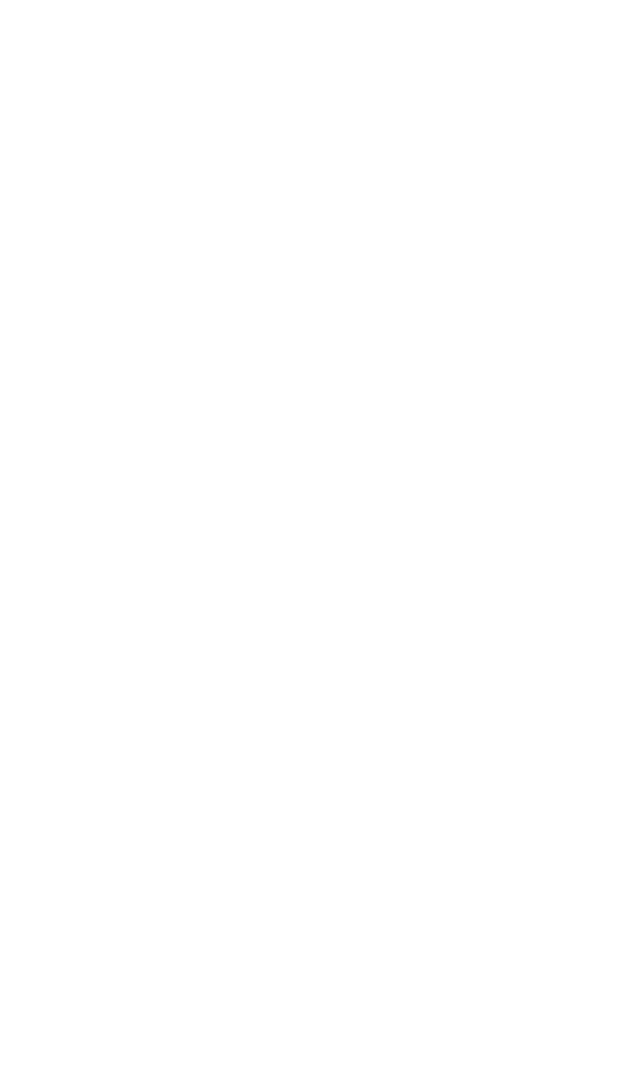
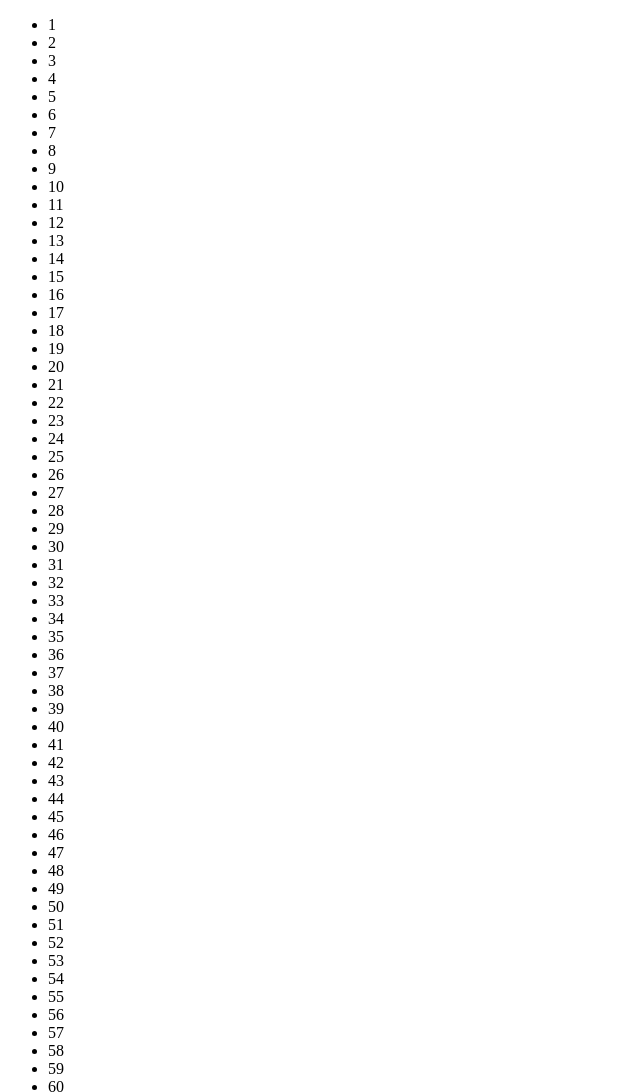
Before and after one commit to francescotroiano98/js-fizzbuzz, a plain HTML site: page index.html in a window 1280 px wide. Shown: the top 1092 px of the page, without its empty margins (0-640 px from the left). Before the commit the page ends 800 px from the top, so only its background shows below. Drawn offline with Linux system fonts and the light colour scheme.

Commit message:
add ul section

```diff
--- a/JS/script.js
+++ b/JS/script.js
@@ -1,7 +1,9 @@
+const ulelement = document.querySelector("ul");
+
 
 for (let i = 1; i <= 100; i++){
     console.log(i);
-
+    ulelement.innerHTML += `<li>${i}</li>`;
     if (i % 3 === 0) {
 
 
--- a/index.html
+++ b/index.html
@@ -9,7 +9,9 @@
     </head>
     <body>
 
+        <ul>
 
+        </ul>
 
 
 
```
